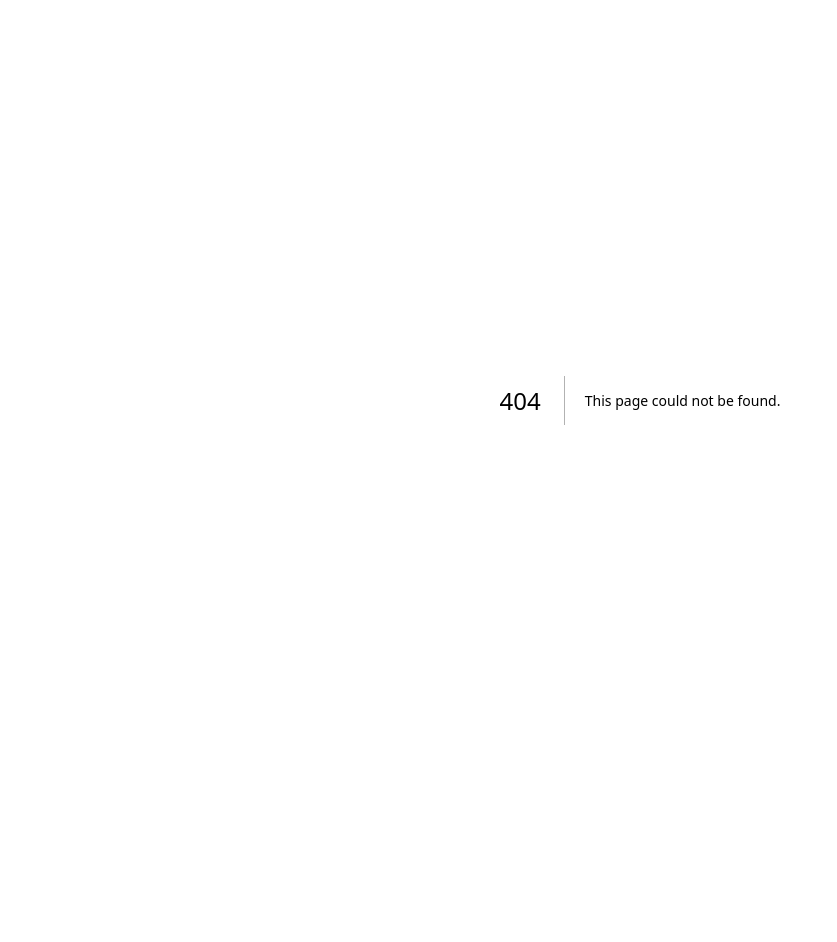
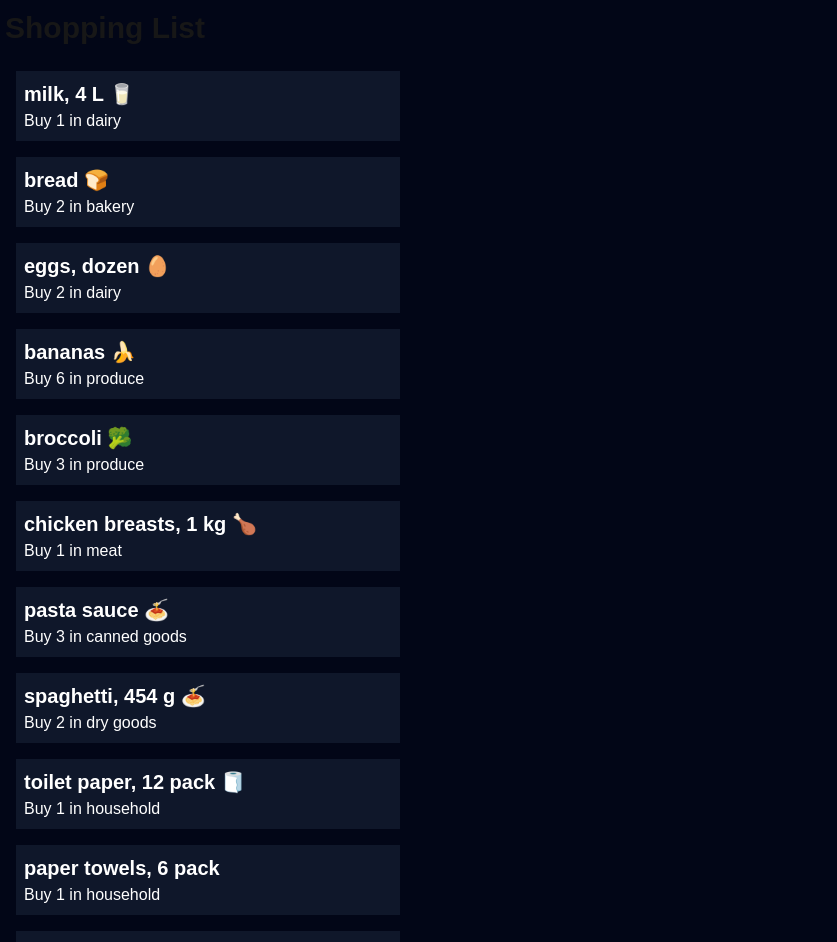
Before and after one commit to ashtonks/cprg306-assignments, a Next.js app: page /week-3 in a window 1280 px wide. Before the commit this address had no page. Shown: the top 942 px of the page, without its empty margins (0-837 px from the left). Before the commit the page ends 800 px from the top, so only its background shows below. Built offline with nearby package versions, Linux system fonts and the light colour scheme.

Commit message:
week-3 assignment upload

```diff
--- a/app/page.js
+++ b/app/page.js
@@ -1,10 +1,12 @@
 import Link from "next/link";
 
-export default function Page(){
+export default function Page() {
   return (
     <main>
       <h1>CPRG 306: Web Development 2 - Assignments</h1>
       <Link href="week-2">Week 2</Link>
+      <p></p>
+      <Link href="week-3">Week 3</Link>
     </main>
   );
 }
--- /dev/null
+++ b/app/week-3/item-list.js
@@ -0,0 +1,139 @@
+import Item from "./item.js";
+
+export default function ItemList() {
+  const item1 = {
+    name: "milk, 4 L 🥛",
+    quantity: 1,
+    category: "dairy",
+  };
+
+  const item2 = {
+    name: "bread 🍞",
+    quantity: 2,
+    category: "bakery",
+  };
+
+  const item3 = {
+    name: "eggs, dozen 🥚",
+    quantity: 2,
+    category: "dairy",
+  };
+
+  const item4 = {
+    name: "bananas 🍌",
+    quantity: 6,
+    category: "produce",
+  };
+
+  const item5 = {
+    name: "broccoli 🥦",
+    quantity: 3,
+    category: "produce",
+  };
+
+  const item6 = {
+    name: "chicken breasts, 1 kg 🍗",
+    quantity: 1,
+    category: "meat",
+  };
+
+  const item7 = {
+    name: "pasta sauce 🍝",
+    quantity: 3,
+    category: "canned goods",
+  };
+
+  const item8 = {
+    name: "spaghetti, 454 g 🍝",
+    quantity: 2,
+    category: "dry goods",
+  };
+
+  const item9 = {
+    name: "toilet paper, 12 pack 🧻",
+    quantity: 1,
+    category: "household",
+  };
+
+  const item10 = {
+    name: "paper towels, 6 pack",
+    quantity: 1,
+    category: "household",
+  };
+
+  const item11 = {
+    name: "dish soap 🍽️",
+    quantity: 1,
+    category: "household",
+  };
+
+  const item12 = {
+    name: "hand soap 🧼",
+    quantity: 4,
+    category: "household",
+  };
+  return (
+    <div>
+      <Item
+        name={item1.name}
+        quantity={item1.quantity}
+        category={item1.category}
+      />
+      <Item
+        name={item2.name}
+        quantity={item2.quantity}
+        category={item2.category}
+      />
+      <Item
+        name={item3.name}
+        quantity={item3.quantity}
+        category={item3.category}
+      />
+      <Item
+        name={item4.name}
+        quantity={item4.quantity}
+        category={item4.category}
+      />
+      <Item
+        name={item5.name}
+        quantity={item5.quantity}
+        category={item5.category}
+      />
+      <Item
+        name={item6.name}
+        quantity={item6.quantity}
+        category={item6.category}
+      />
+      <Item
+        name={item7.name}
+        quantity={item7.quantity}
+        category={item7.category}
+      />
+      <Item
+        name={item8.name}
+        quantity={item8.quantity}
+        category={item8.category}
+      />
+      <Item
+        name={item9.name}
+        quantity={item9.quantity}
+        category={item9.category}
+      />
+      <Item
+        name={item10.name}
+        quantity={item10.quantity}
+        category={item10.category}
+      />
+      <Item
+        name={item11.name}
+        quantity={item11.quantity}
+        category={item11.category}
+      />
+      <Item
+        name={item12.name}
+        quantity={item12.quantity}
+        category={item12.category}
+      />
+    </div>
+  );
+}
--- /dev/null
+++ b/app/week-3/item.js
@@ -0,0 +1,18 @@
+import React from "react";
+
+export default function Item({ name, quantity, category }) {
+  return (
+    <div className="item-box p-2 m-4 bg-slate-900 text-white max-w-sm">
+      <p>{name}</p>
+      <p style={styles.item}>
+        Buy {quantity} in {category}
+      </p>
+    </div>
+  );
+}
+const styles = {
+  item: {
+    fontSize: "16px",
+    fontWeight: "normal",
+  },
+};
--- /dev/null
+++ b/app/week-3/page.js
@@ -0,0 +1,31 @@
+import React from "react";
+import ItemList from "./item-list.js";
+
+export default function Page() {
+  return (
+    <main class="bg-slate-950">
+      <h1 style={styles.header}>Shopping List</h1>
+      <div>
+        <ul>
+          <li style={styles.containter}>
+            <ItemList />
+          </li>
+        </ul>
+      </div>
+    </main>
+  );
+}
+
+const styles = {
+  header: {
+    fontSize: "30px",
+    fontWeight: "bold",
+    padding: "5px",
+  },
+  containter: {
+    flex: 1,
+    flexDirection: "column",
+    fontSize: "20px",
+    fontWeight: "bold",
+  },
+};
```
Lines whose indentation alone changed are shown as unchanged.
